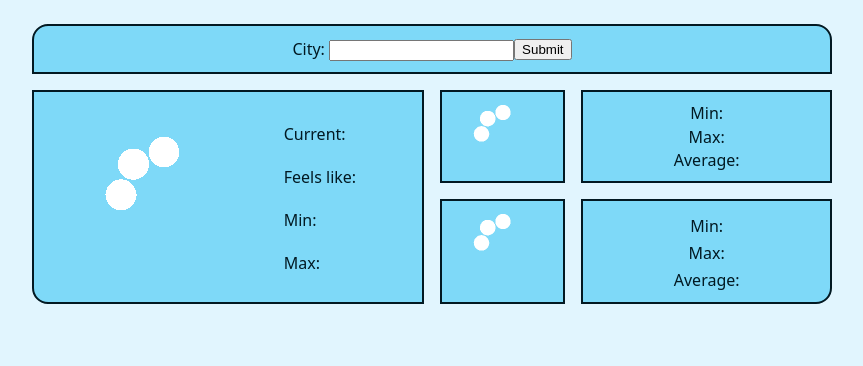
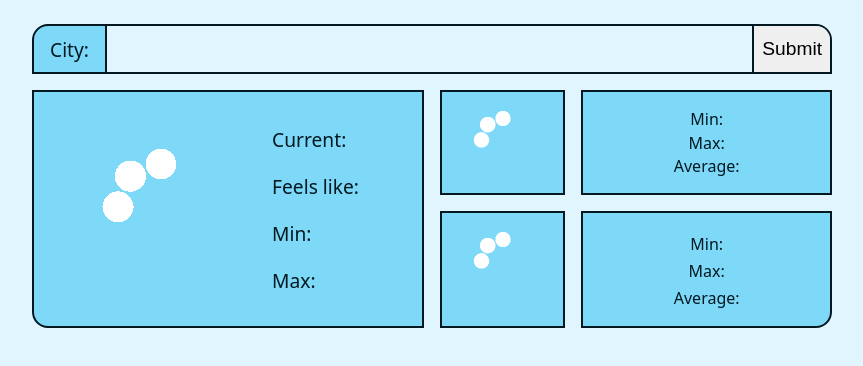
Before and after one commit to Kreoniz/weather-app, a plain HTML site: page index.html in a window 1280 px wide. Shown: the whole page, without its empty margins (208-1071 px from the left). Drawn offline with Linux system fonts and the light colour scheme; no server answers.

Commit message:
Style the input field

```diff
--- a/index.html
+++ b/index.html
@@ -12,9 +12,9 @@
       <form id="form" action="#">
         <div class="form-field">
           <label for="input">City:</label>
-          <input id="input" type="text">
+          <input autofocus class="input" id="input" type="text">
         </div>
-        <button type="submit">Submit</button>
+        <button class="submit-btn" type="submit">Submit</button>
       </form>
 
       <div class="today">
--- a/style.css
+++ b/style.css
@@ -27,12 +27,57 @@ form {
   align-items: center;
   justify-content: center;
 
+  border: 2px solid var(--text);
   border-radius: 1rem 1rem 0 0;
+  overflow: hidden;
+
+  background-color: var(--primary);
+}
+
+.form-field {
+  width: 100%;
+  height: 100%;
+  display: flex;
+  align-items: center;
+}
+
+.form-field > label {
+  font-size: 1.2rem;
+  padding: 0 1rem;
+  border-right: 2px solid var(--text);
+  height: 100%;
+
+  display: flex;
+  align-items: center;
+}
+
+.input {
+  appearance: none;
+  outline: none;
+  border: none;
+  display: inline-block;
+
+  width: 100%;
+  height: 100%;
+  background-color: var(--bg);
+  font-size: 1.2rem;
+  text-align: center;
+}
+
+.submit-btn {
+  appearance: none;
+  border: none;
+
+  border-left: 2px solid var(--text);
+  font-size: 1.2rem;
+  padding: 0 8px;
+  height: 100%;
 }
 
 .today {
   border-radius: 0 0 0 1rem;
   display: flex;
+  gap: rem;
   justify-content: space-evenly;
   align-items: center;
 }
@@ -42,15 +87,15 @@ form {
   align-items: center;
   flex-direction: column;
   gap: 5px;
-  font-size: 1.6rem;
+  font-size: 1.4rem;
 }
 
 .today-info {
-  font-size: 1rem;
+  font-size: 1.2rem;
 }
 
 .today-info span {
-  font-size: 1.2rem;
+  font-size: 1.4rem;
 }
 
 .today-info > *:not(.today-info > *:last-child) {
@@ -95,9 +140,8 @@ form {
 
 .forecast-icon,
 .forecast-info,
-.today,
-form {
+.today {
   background-color: var(--primary);
-  padding: 10px;
   border: 2px solid var(--text);
+  padding: 1rem;
 }
```
